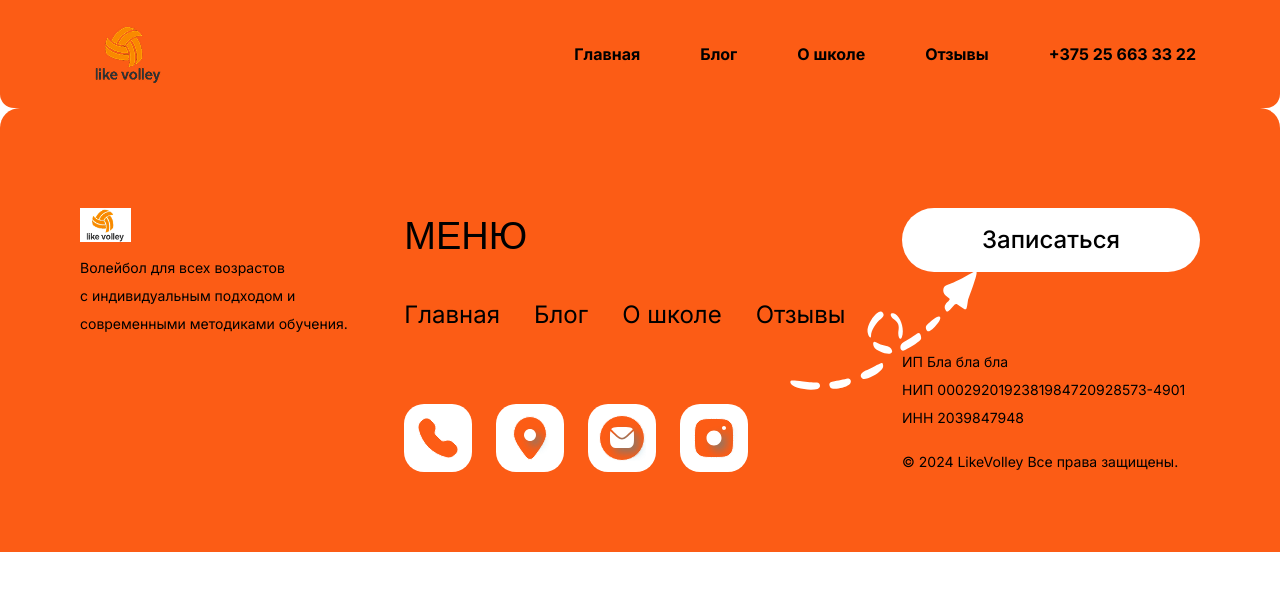
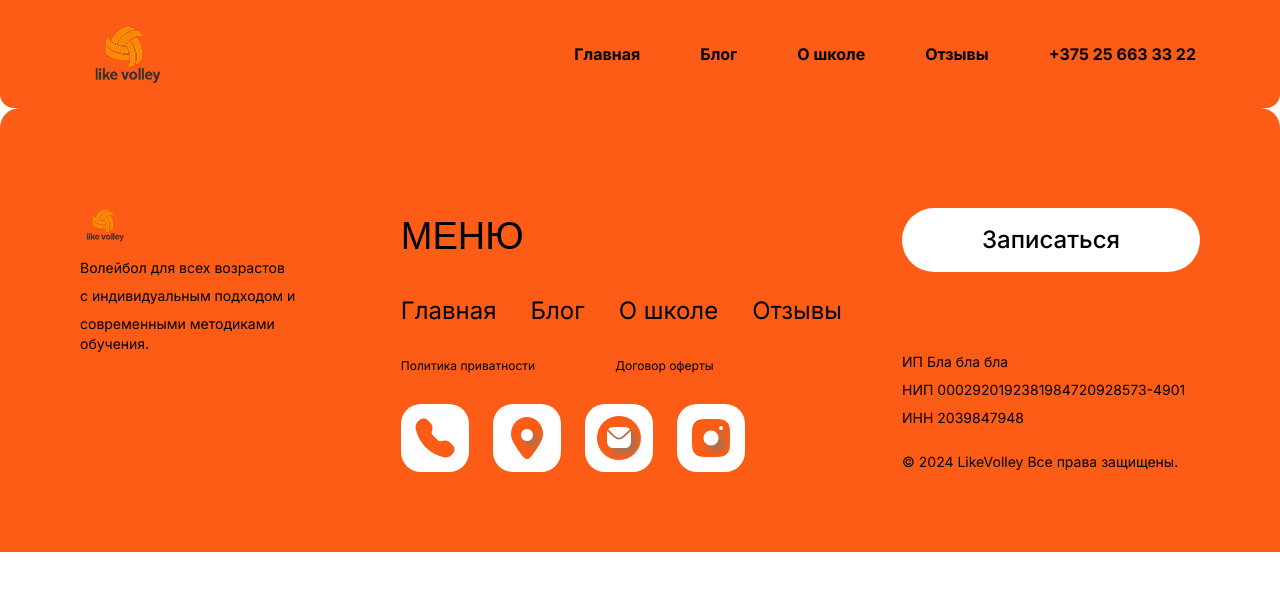
Before and after one commit to evgeniyworkbel/like-volley, a Next.js app: page / in a window 1280 px wide. Shown: the top 590 px of the page. Built offline with nearby package versions, Linux system fonts and the light colour scheme; a web font is replaced by a local one.

Commit message:
feat(widgets): added table footer

```diff
--- /dev/null
+++ b/src/app/offer-agreement/page.tsx
@@ -0,0 +1,10 @@
+import { Header } from "@/widgets/header";
+
+export default function offerAgreement() {
+  return (
+    <div>
+      <Header />
+      <main></main>
+    </div>
+  );
+}
--- /dev/null
+++ b/src/app/policy/page.tsx
@@ -0,0 +1,10 @@
+import { Header } from "@/widgets/header";
+
+export default function Policy() {
+  return (
+    <div>
+      <Header />
+      <main></main>
+    </div>
+  );
+}
--- a/src/shared/constants/navigation.ts
+++ b/src/shared/constants/navigation.ts
@@ -19,4 +19,12 @@ export const navLinks = {
     title: "+375 25 663 33 22",
     href: "tel:+375256633322",
   },
+  offerAgreement: {
+    title: "Договор оферты",
+    href: "/offer-agreement",
+  },
+  policy: {
+    title: "Политика приватности",
+    href: "/policy",
+  },
 } as const;
--- a/src/widgets/footer/ui/footer.tsx
+++ b/src/widgets/footer/ui/footer.tsx
@@ -6,10 +6,10 @@ import { contactsLinks } from "@/shared/constants";
 
 export function Footer() {
   return (
-    <footer className="flex justify-between rounded-t-[20px] bg-accent-orange px-20 pt-25 pb-20">
-      <div className="flex flex-col gap-4">
+    <footer className="grid grid-cols-[auto_auto_auto] rounded-t-[20px] bg-accent-orange px-20 pt-25 pb-20 lg:gap-x-15">
+      <div className="flex flex-col gap-4 md:col-span-3 md:mb-15 md:items-center lg:col-span-1 lg:mb-0 lg:items-start">
         <Image
-          className="bg-white"
+          className="bg-accent-orange md:relative md:right-28 lg:static lg:right-0"
           src="/logo.png"
           width={51}
           height={37}
@@ -21,21 +21,22 @@ export function Footer() {
           <span>современными методиками обучения.</span>
         </p>
       </div>
-      <div className="relative flex flex-col justify-between">
+      <div className="flex flex-col justify-between md:mr-auto lg:mr-0">
         <p className="font-shantell text-[38px] uppercase">меню</p>
-        <nav className="z-10 mb-10 flex items-center gap-[34px] text-2xl">
+        <nav className="flex items-center gap-8.5 text-2xl">
           <Link href={navLinks.home.href}>{navLinks.home.title}</Link>
           <Link href={navLinks.blog.href}>{navLinks.blog.title}</Link>
-          <Link href={navLinks.about.href}>{navLinks.about.title}</Link>
+          <Link className="text-nowrap" href={navLinks.about.href}>
+            {navLinks.about.title}
+          </Link>
           <Link href={navLinks.reviews.href}>{navLinks.reviews.title}</Link>
         </nav>
-        <Image
-          className="absolute top-0 right-0 translate-x-[70%] translate-y-[25%] transform"
-          src="/arrow.svg"
-          width={188}
-          height={162}
-          alt="Декоративная стрелка указателя"
-        />
+        <div className="flex gap-x-20 text-xs">
+          <Link href={navLinks.policy.href}>{navLinks.policy.title}</Link>
+          <Link href={navLinks.offerAgreement.href}>
+            {navLinks.offerAgreement.title}
+          </Link>
+        </div>
         <div className="flex gap-6">
           <Link
             href={contactsLinks.phone.href}
@@ -88,7 +89,7 @@ export function Footer() {
           <div />
         </div>
       </div>
-      <div className="flex flex-col gap-20">
+      <div className="flex flex-col gap-20 md:items-center lg:items-start">
         <Button className="rounded-[40px] bg-white px-20 py-4 text-2xl font-medium">
           Записаться
         </Button>
```
